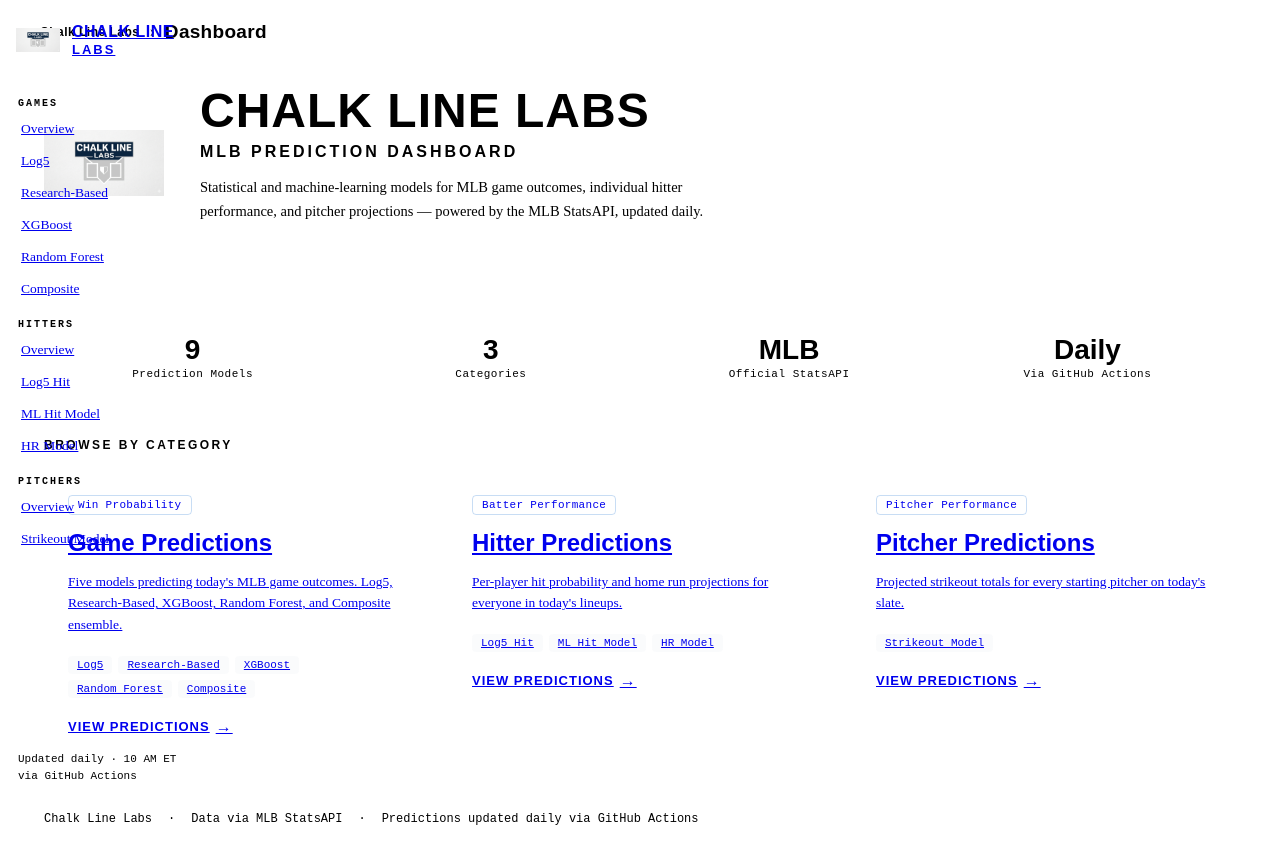
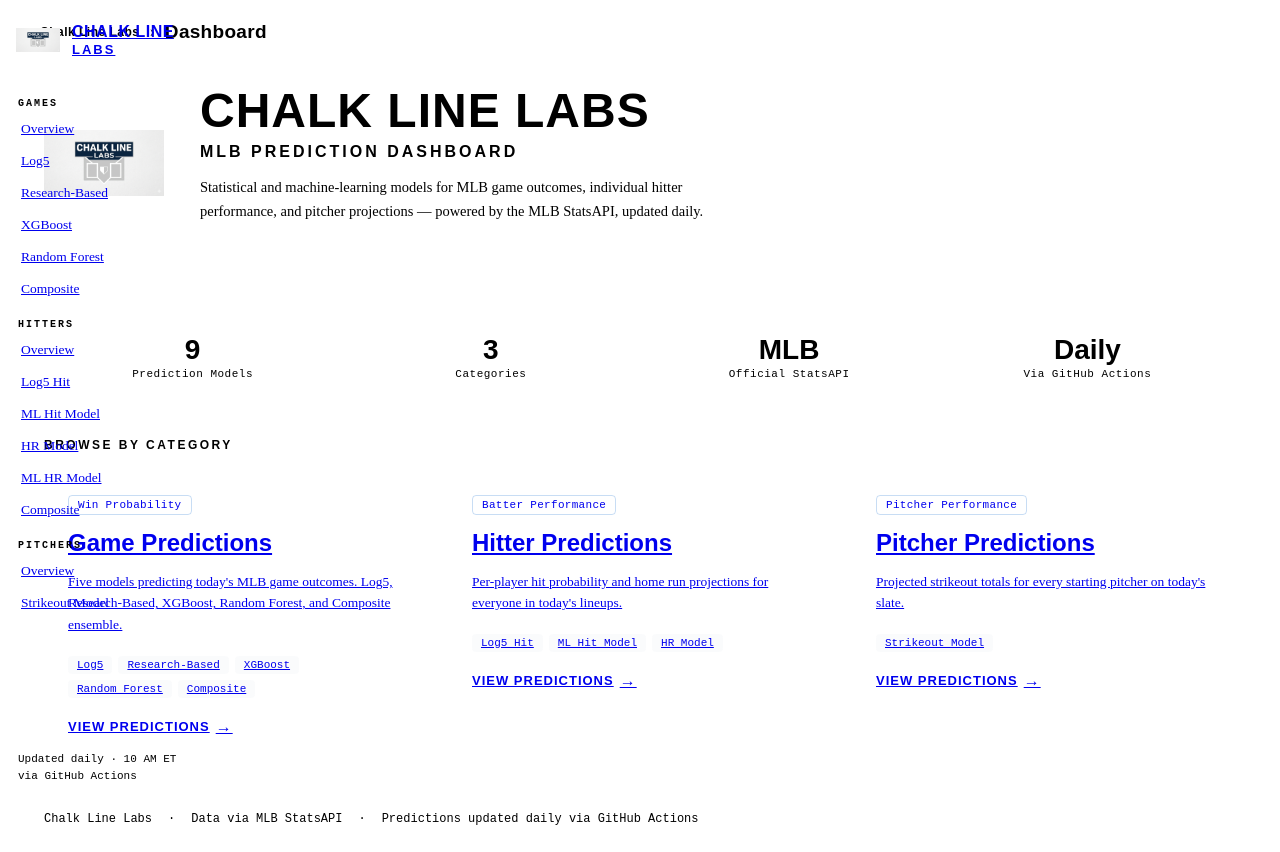
Before and after one commit to statsheetgeeks/baseball-predictions, a Next.js app: page / in a window 1280 px wide. Built offline with nearby package versions, Linux system fonts and the light colour scheme.

Commit message:
feat: add ML HR and composite hitter pages

```diff
--- a/components/Layout.js
+++ b/components/Layout.js
@@ -24,6 +24,8 @@
       { label: 'Log5 Hit',     href: '/hitters/log5-hit' },
       { label: 'ML Hit Model', href: '/hitters/ml-hit' },
       { label: 'HR Model',     href: '/hitters/hr-model' },
+      { label: 'ML HR Model',  href: '/hitters/ml-hr' },
+      { label: 'Composite',    href: '/hitters/composite' },
     ],
   },
   {
```
